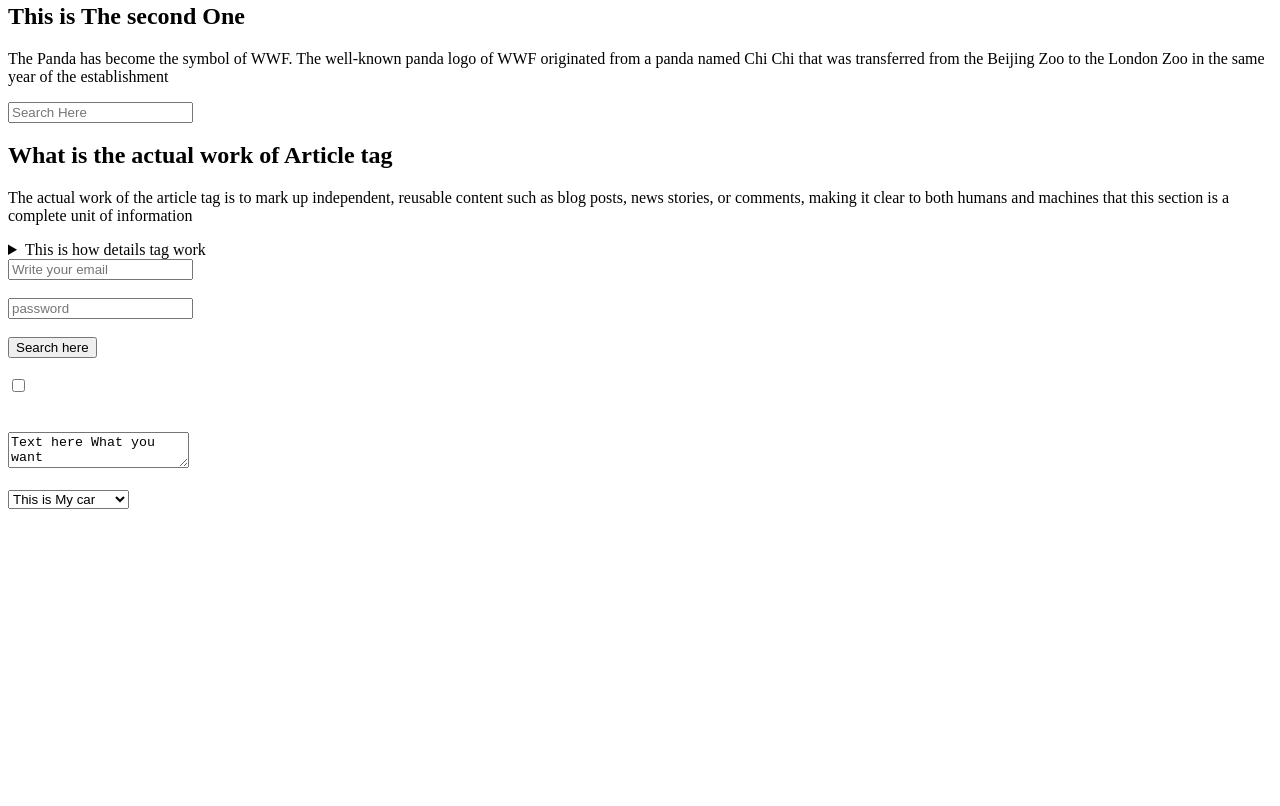
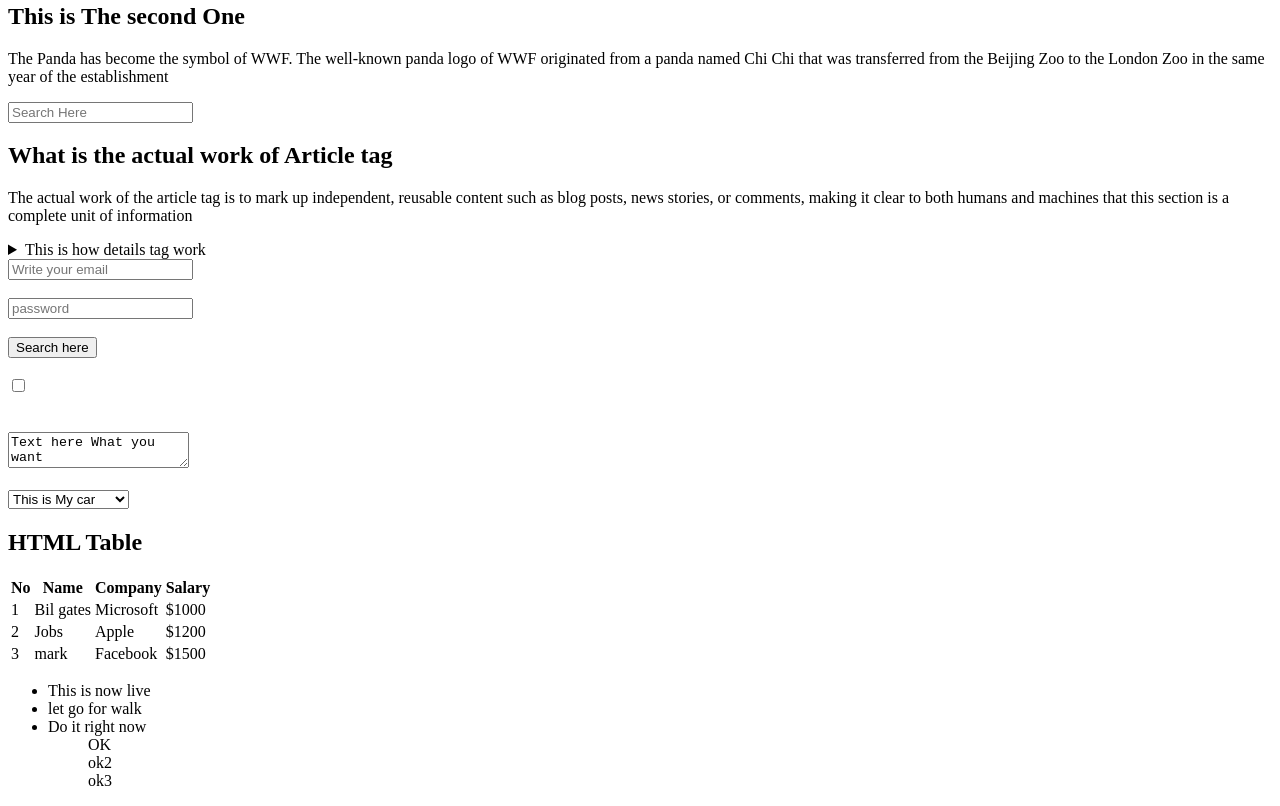
Before and after one commit to Nishat240/Simple-Webpage, a plain HTML site: page profile_page/index.html in a window 1280 px wide. Shown: the part 1319-2125 px from the top of the page. Before the commit the page ends 1836 px from the top, so only its background shows below. Drawn offline with Linux system fonts and the light colour scheme.

Commit message:
2nd week last

```diff
--- a/profile_page/index.html
+++ b/profile_page/index.html
@@ -99,7 +99,49 @@
     </optgroup>
 </select>
 
+<h1>HTML Table</h1>
 
+<table>
+    <thead>
+        <tr>
+            <th>No</th>
+            <th>Name</th>
+            <th>Company</th>
+            <th>Salary</th>
+        </tr>
+
+    </thead>
+    <tbody>
+        <tr>
+            <td>1</td>
+            <td>Bil gates</td>
+            <td>Microsoft</td>
+            <td>$1000</td>
+        </tr>
+        <tr>
+            <td>2</td>
+            <td>Jobs</td>
+            <td>Apple</td>
+            <td>$1200</td>
+        </tr>
+        <tr>
+            <td>3</td>
+            <td>mark</td>
+            <td>Facebook</td>
+            <td>$1500</td>
+        </tr>
+
+    </tbody>
+</table>
+
+<ul>
+    <li>This is now live</li>
+    <li>let go for walk</li>
+    <li>Do it right now</li>
+    <ol>OK</ol>
+    <ol>ok2</ol>
+    <ol>ok3</ol>
+</ul>
 
 </body>
 </html>
```
